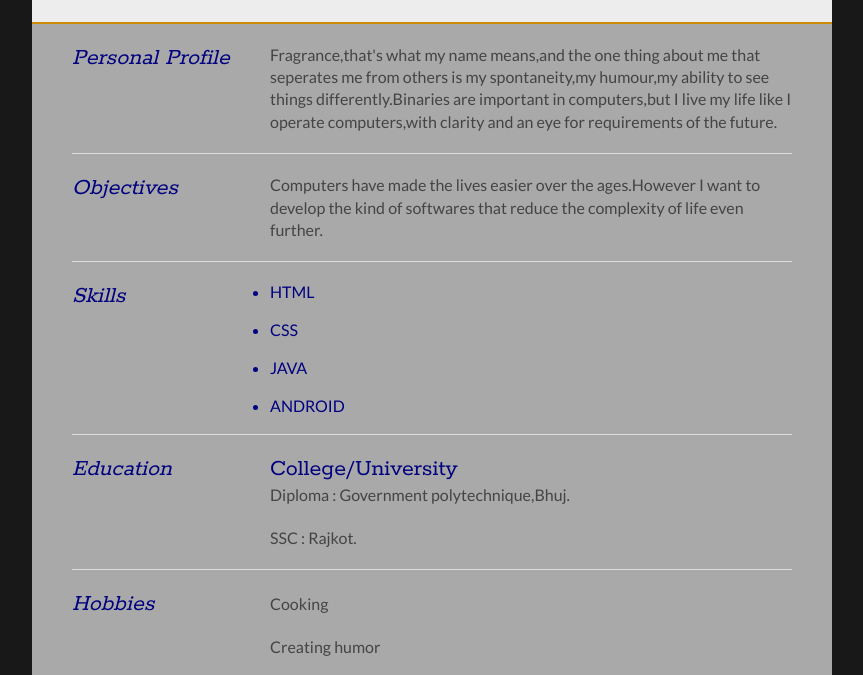
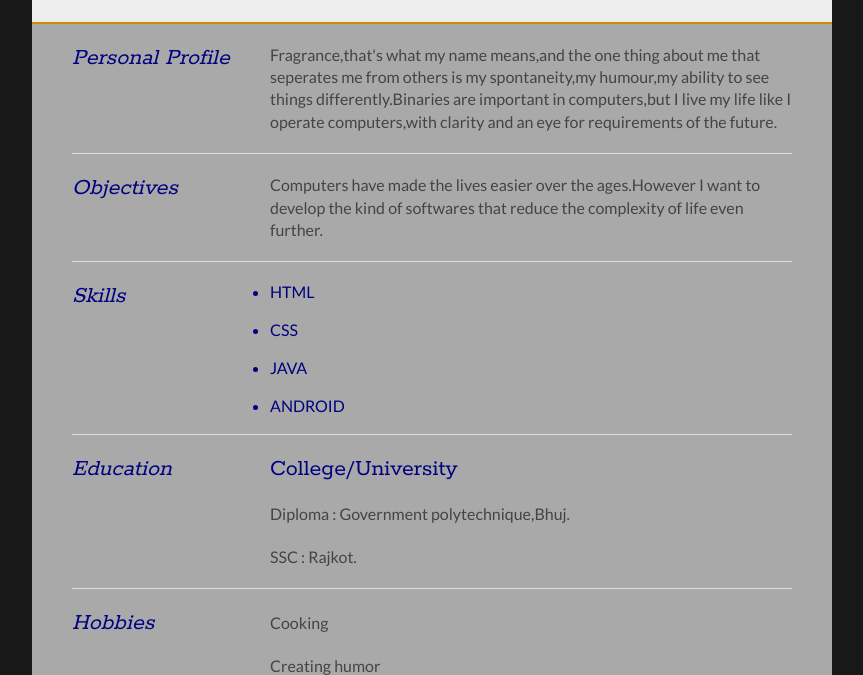
Before and after one commit to Foram27/Foram27.github.io, a plain HTML site: page index.html in a window 1280 px wide. Shown: the part 122-797 px from the top of the page, without its empty margins (208-1071 px from the left). Drawn offline with Linux system fonts and the light colour scheme.

Commit message:
Update index.html

```diff
--- a/index.html
+++ b/index.html
@@ -93,7 +93,7 @@
 
 			<div class="sectionContent">
 				<article>
-					<h2>College/University</h2>
+					<h2>College/University</h2><br/>
 					<p class="subDetails"></p>
 						<p>Diploma : Government polytechnique,Bhuj.</p>
 						<p>SSC : Rajkot.</p>
```
